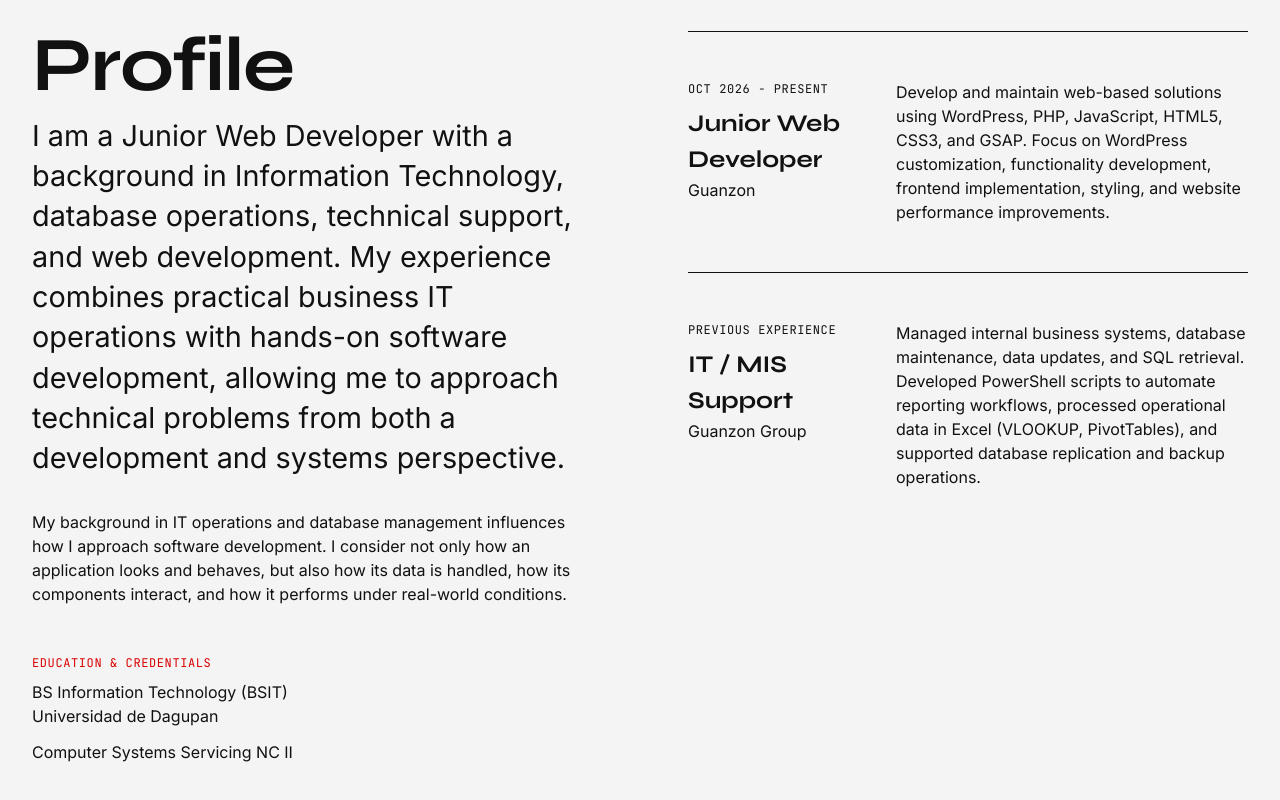
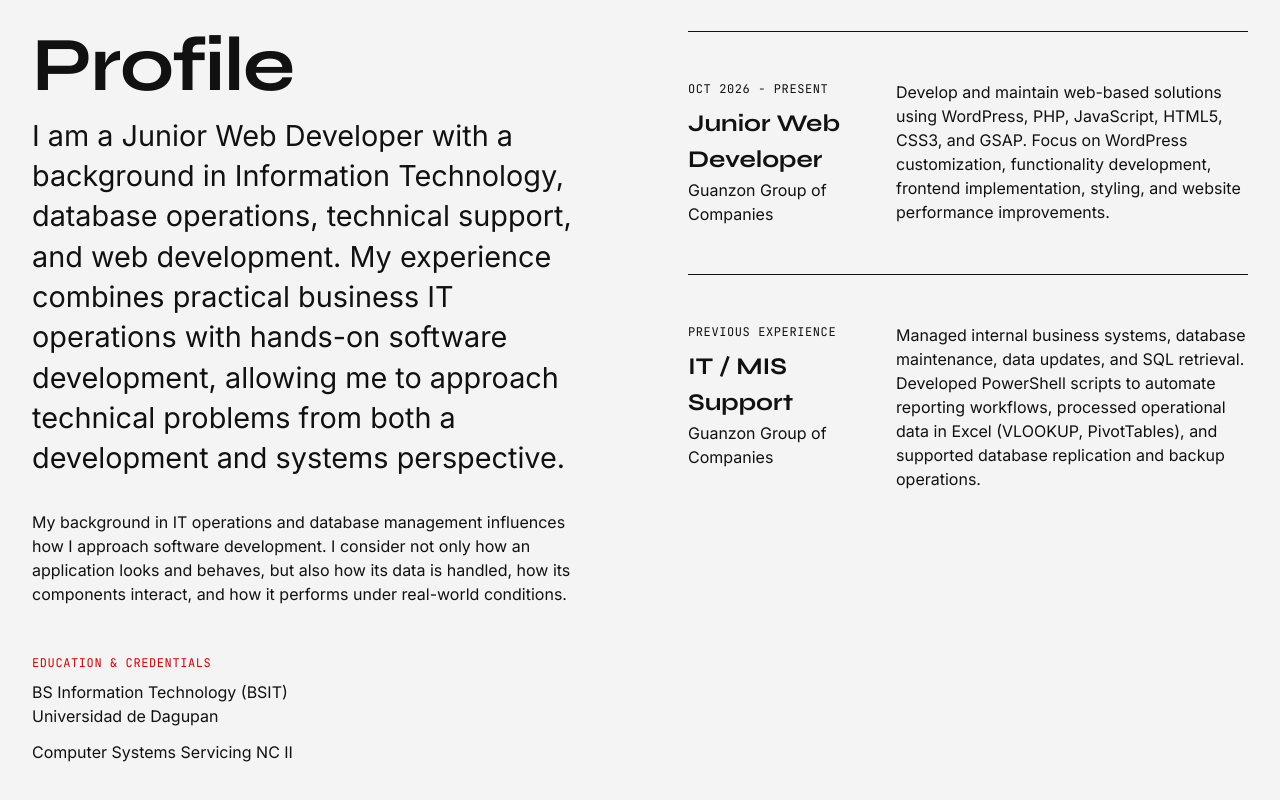
Before and after one commit to borabolawrence/lawrence.dev, a React (Vite) app: page / in a window 1280 px wide. Shown: the part 3486-4286 px from the top of the page. Built offline with nearby package versions, Linux system fonts and the light colour scheme; no server answers.

Commit message:
Fix: Added some correction on company

```diff
--- a/src/data/portfolioData.js
+++ b/src/data/portfolioData.js
@@ -95,14 +95,14 @@ export const experienceData = [
   {
     period: 'OCT 2026 - PRESENT',
     role: 'Junior Web Developer',
-    company: 'Guanzon',
+    company: 'Guanzon Group of Companies',
     description:
       'Develop and maintain web-based solutions using WordPress, PHP, JavaScript, HTML5, CSS3, and GSAP. Focus on WordPress customization, functionality development, frontend implementation, styling, and website performance improvements.',
   },
   {
     period: 'PREVIOUS EXPERIENCE',
     role: 'IT / MIS Support',
-    company: 'Guanzon Group',
+    company: 'Guanzon Group of Companies',
     description:
       'Managed internal business systems, database maintenance, data updates, and SQL retrieval. Developed PowerShell scripts to automate reporting workflows, processed operational data in Excel (VLOOKUP, PivotTables), and supported database replication and backup operations.',
   },
```
